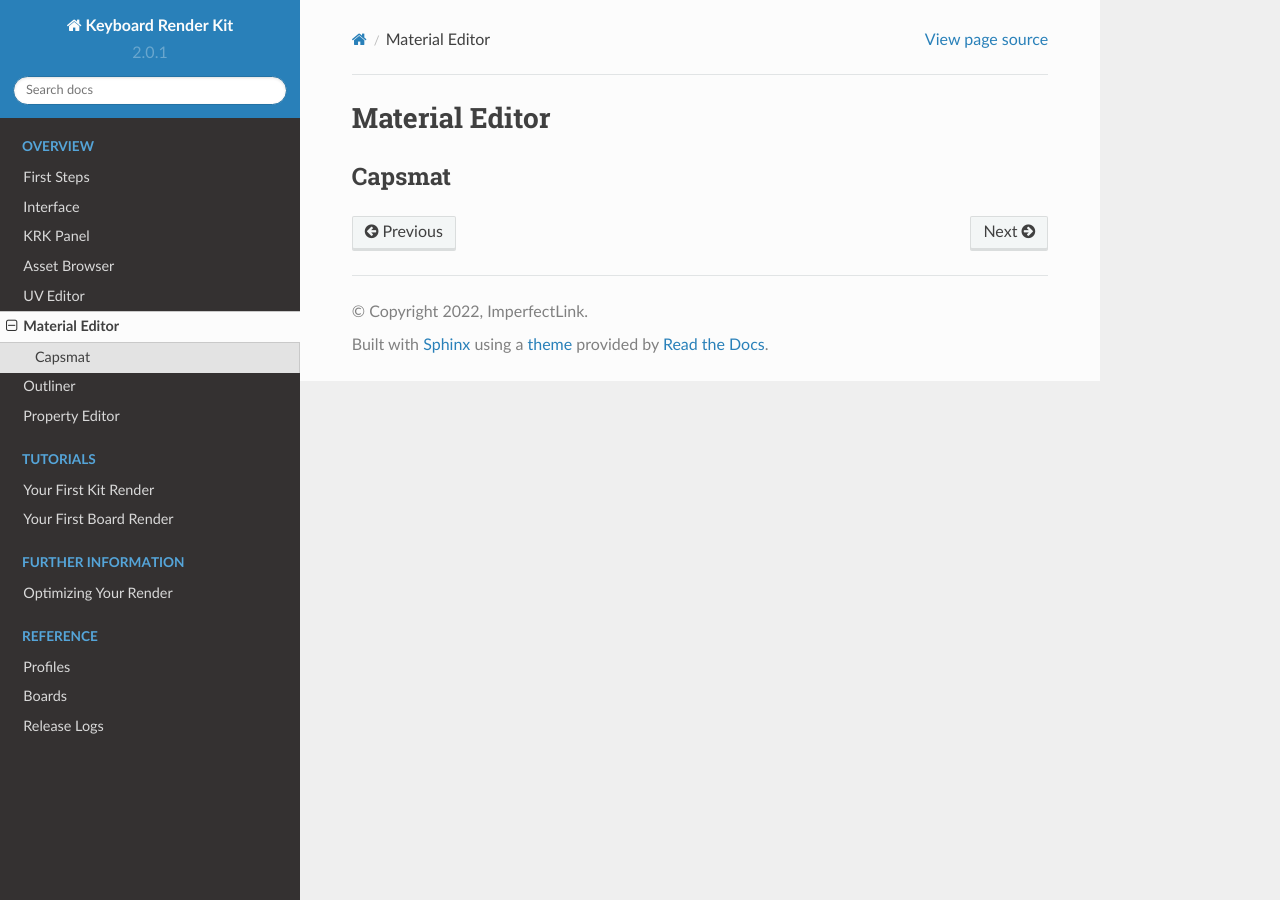
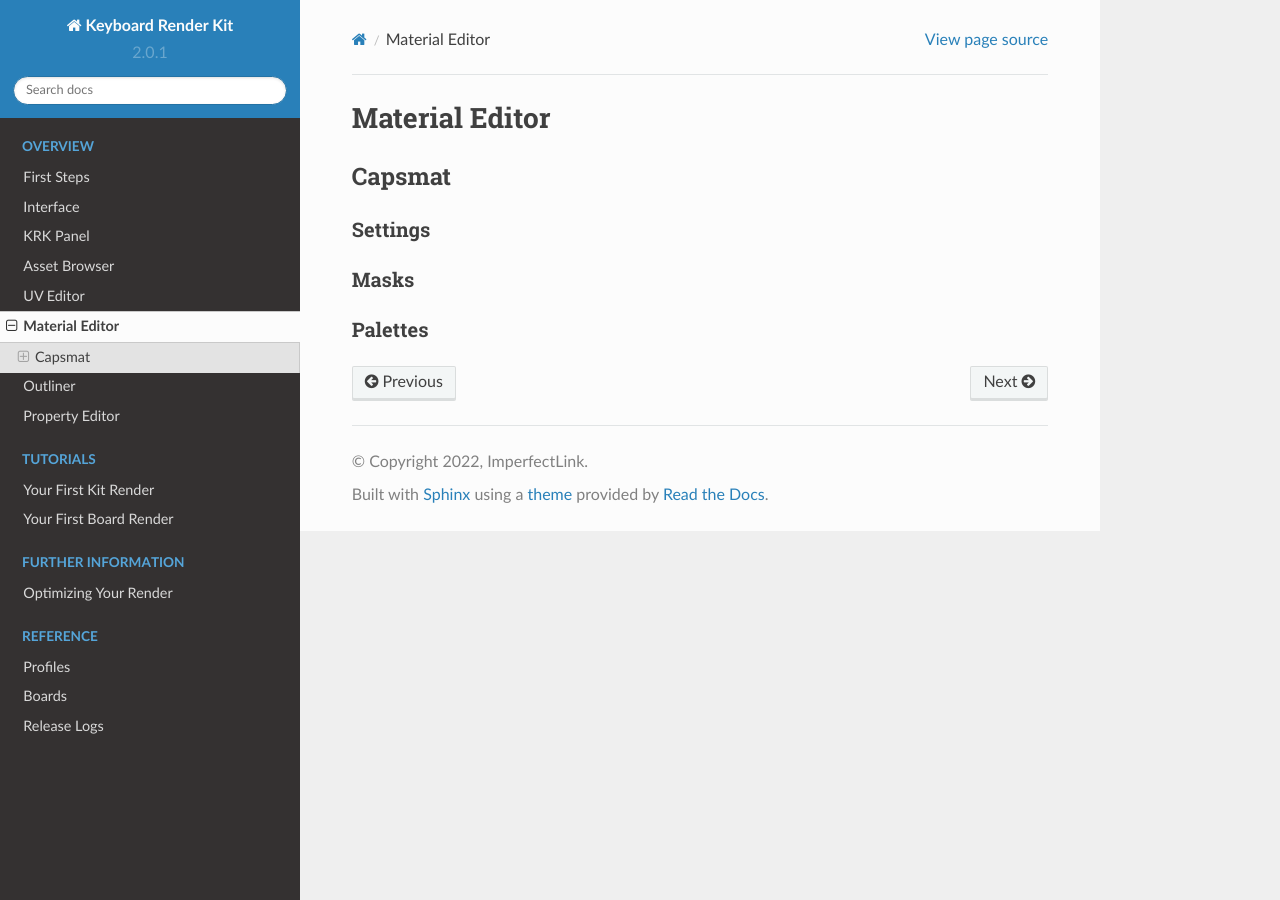
Before and after one commit to imperfectlink/KeyboardRenderKit, a Sphinx documentation site: the page built from docs/source/materials.rst, in a window 1280 px wide. Built offline with Sphinx 7.4.7 and the Read the Docs theme 2.0.0, drawn with Linux system fonts in a browser that asks for light colours.

Commit message:
Update materials.rst

```diff
--- a/docs/source/materials.rst
+++ b/docs/source/materials.rst
@@ -2,3 +2,9 @@ Material Editor
 ====
 Capsmat
 ~~~~
+Settings
+----
+Masks
+----
+Palettes
+----
```
